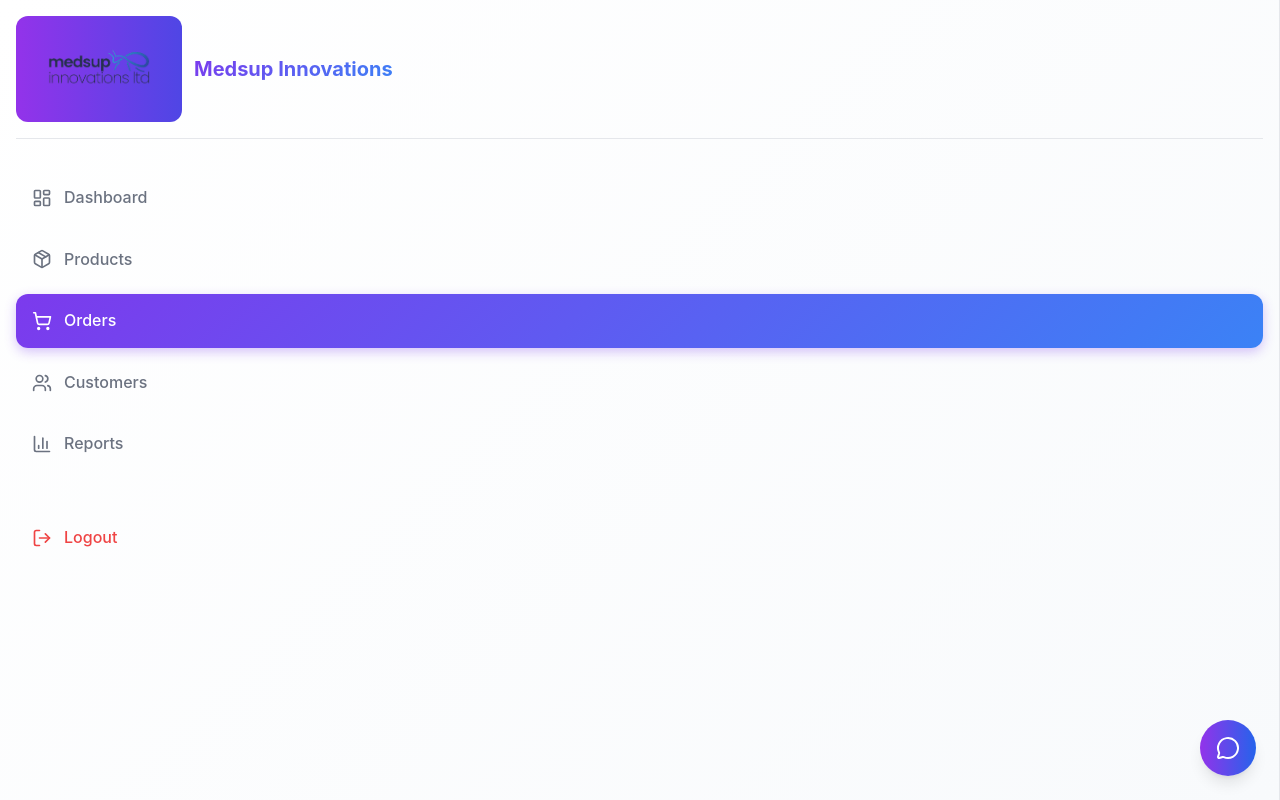
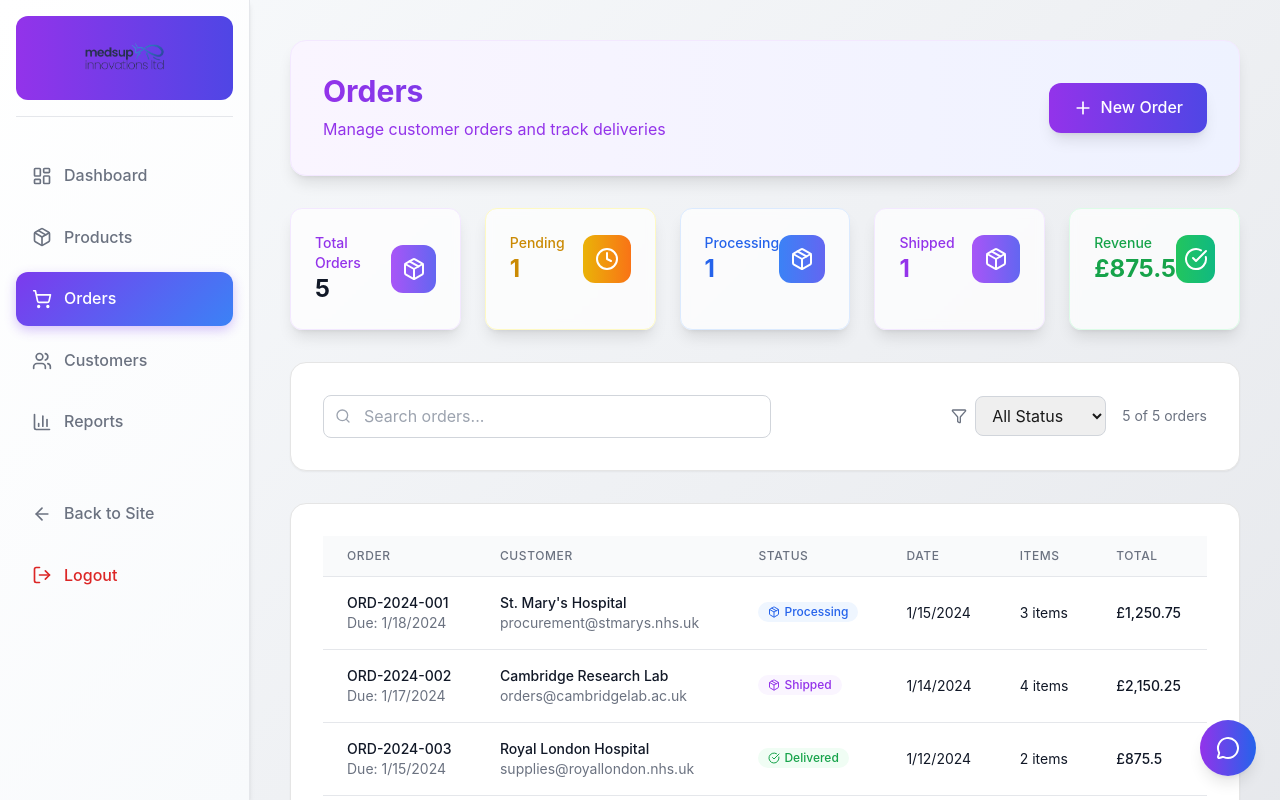
Before and after one commit to Tadashi-90/medsup-innovations, a React (Create React App) app in the folder client/: page /orders in a window 1280 px wide. Shown: the top 800 px of the page. Built offline with nearby package versions, Linux system fonts and the light colour scheme; sample sign-in values are in the browser's storage.

Commit message:
Update sidebar styling: add back to site link, adjust logo width, remove text label

```diff
--- a/client/src/components/Layout/Sidebar.tsx
+++ b/client/src/components/Layout/Sidebar.tsx
@@ -6,7 +6,9 @@ import {
   ShoppingCart,
   Users,
   BarChart3,
-  LogOut
+  Settings,
+  LogOut,
+  ArrowLeft
 } from 'lucide-react';
 import logo from '../../assets/logo.png';
 
@@ -60,14 +62,13 @@ const Sidebar: React.FC = () => {
   return (
     <div className="sidebar">
       <div className="sidebar-brand">
-        <div className="bg-gradient-to-r from-purple-600 to-indigo-600 p-2 rounded-xl">
+        <div className="bg-gradient-to-r from-purple-600 to-indigo-600 p-3 rounded-xl w-full flex justify-center">
           <img
             src={logo}
             alt="MedSup Innovations Ltd"
-            style={{ width: '150px', height: '90px', objectFit: 'contain' }}
+            style={{ width: '120px', height: '60px', objectFit: 'contain' }}
           />
         </div>
-        <span className="sidebar-brand-text">Medsup Innovations</span>
       </div>
 
       <nav>
@@ -91,20 +92,20 @@ const Sidebar: React.FC = () => {
         </ul>
       </nav>
 
-      <div style={{ marginTop: 'auto', paddingTop: '2rem' }}>
+      <div className="sidebar-footer">
+        <a
+          href="/"
+          className="back-to-site-btn"
+        >
+          <ArrowLeft size={20} />
+          Back to Site
+        </a>
         <button
           onClick={handleLogout}
-          className="sidebar-nav-link"
-          style={{
-            width: '100%',
-            background: 'none',
-            border: 'none',
-            cursor: 'pointer',
-            color: 'var(--danger-color)'
-          }}
+          className="logout-btn"
         >
-          <LogOut className="sidebar-nav-icon" />
-          <span>Logout</span>
+          <LogOut size={20} />
+          Logout
         </button>
       </div>
     </div>
--- a/client/src/index.css
+++ b/client/src/index.css
@@ -2966,6 +2966,8 @@ body {
   top: 0;
   left: 0;
   width: 250px;
+  max-width: 250px;
+  min-width: 250px;
   height: 100vh;
   background: linear-gradient(135deg, #ffffff 0%, #f8fafc 100%);
   border-right: 1px solid #e5e7eb;
@@ -2973,6 +2975,7 @@ body {
   box-shadow: 0 4px 6px -1px rgba(0, 0, 0, 0.1), 0 2px 4px -1px rgba(0, 0, 0, 0.06);
   backdrop-filter: blur(10px);
   overflow-y: auto;
+  overflow-x: hidden;
   z-index: 10;
 }
 
@@ -2983,15 +2986,22 @@ body {
   margin-bottom: 2rem;
   padding-bottom: 1rem;
   border-bottom: 1px solid #e5e7eb;
+  width: 100%;
+  max-width: 100%;
+  overflow: hidden;
 }
 
 .sidebar-brand-text {
-  font-size: 1.25rem;
+  font-size: 1rem;
   font-weight: 700;
   background: linear-gradient(135deg, #7c3aed 0%, #3b82f6 100%);
   -webkit-background-clip: text;
   -webkit-text-fill-color: transparent;
   background-clip: text;
+  white-space: nowrap;
+  overflow: hidden;
+  text-overflow: ellipsis;
+  flex: 1;
 }
 
 .sidebar-nav {
@@ -3026,6 +3036,54 @@ body {
 .sidebar-nav-icon {
   width: 1.25rem;
   height: 1.25rem;
+}
+
+.sidebar-footer {
+  margin-top: auto;
+  padding-top: 2rem;
+  display: flex;
+  flex-direction: column;
+  gap: 0.75rem;
+}
+
+.back-to-site-btn {
+  display: flex;
+  align-items: center;
+  gap: 0.75rem;
+  padding: 0.75rem 1rem;
+  color: #6b7280;
+  text-decoration: none;
+  border-radius: 0.5rem;
+  transition: all 0.2s ease;
+  font-weight: 500;
+}
+
+.back-to-site-btn:hover {
+  background: #f3f4f6;
+  color: #374151;
+  transform: translateX(4px);
+}
+
+.logout-btn {
+  display: flex;
+  align-items: center;
+  gap: 0.75rem;
+  padding: 0.75rem 1rem;
+  background: none;
+  border: none;
+  color: #dc2626;
+  cursor: pointer;
+  border-radius: 0.5rem;
+  transition: all 0.2s ease;
+  font-weight: 500;
+  width: 100%;
+  text-align: left;
+}
+
+.logout-btn:hover {
+  background: #fef2f2;
+  color: #b91c1c;
+  transform: translateX(4px);
 }
 
 .main-content {
```
